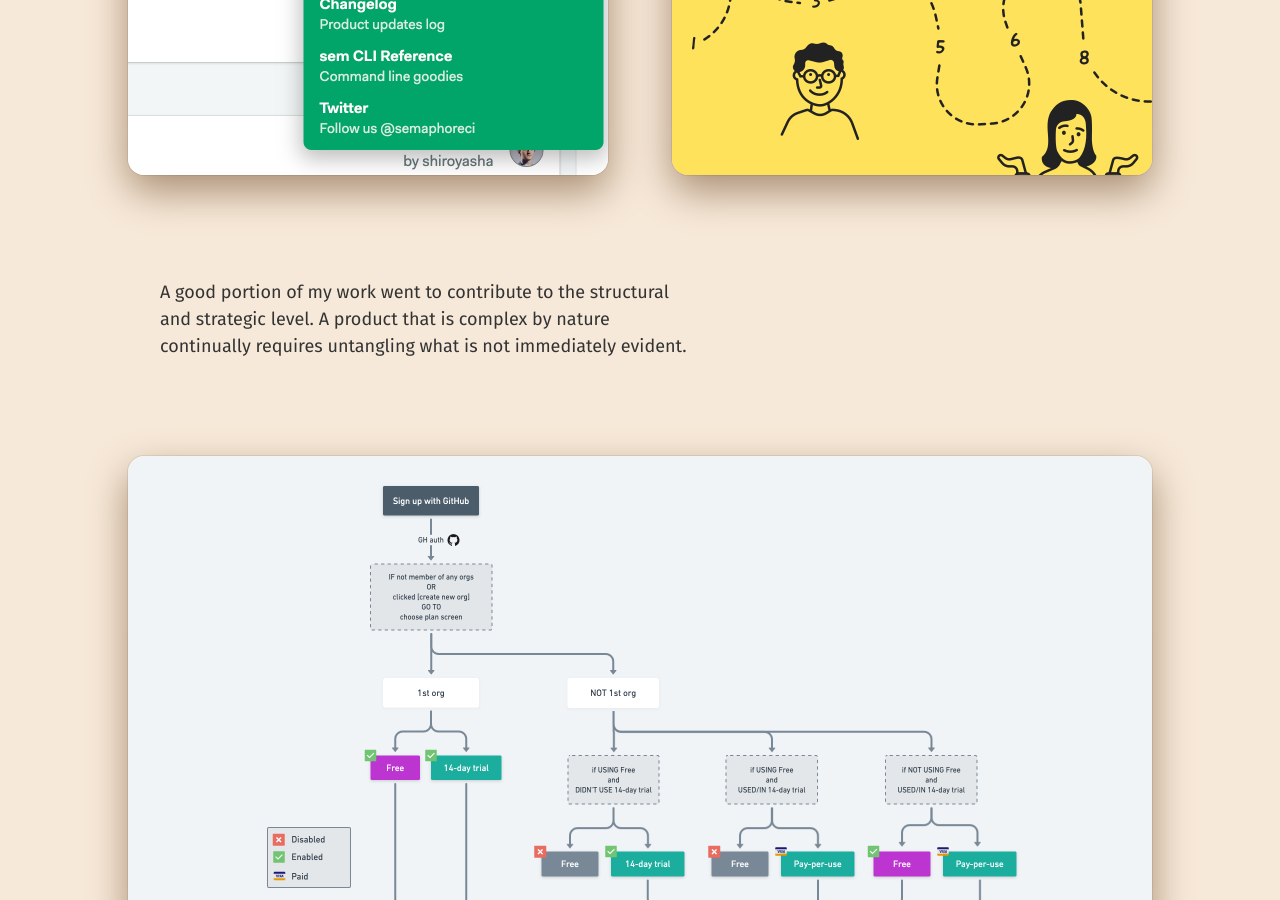
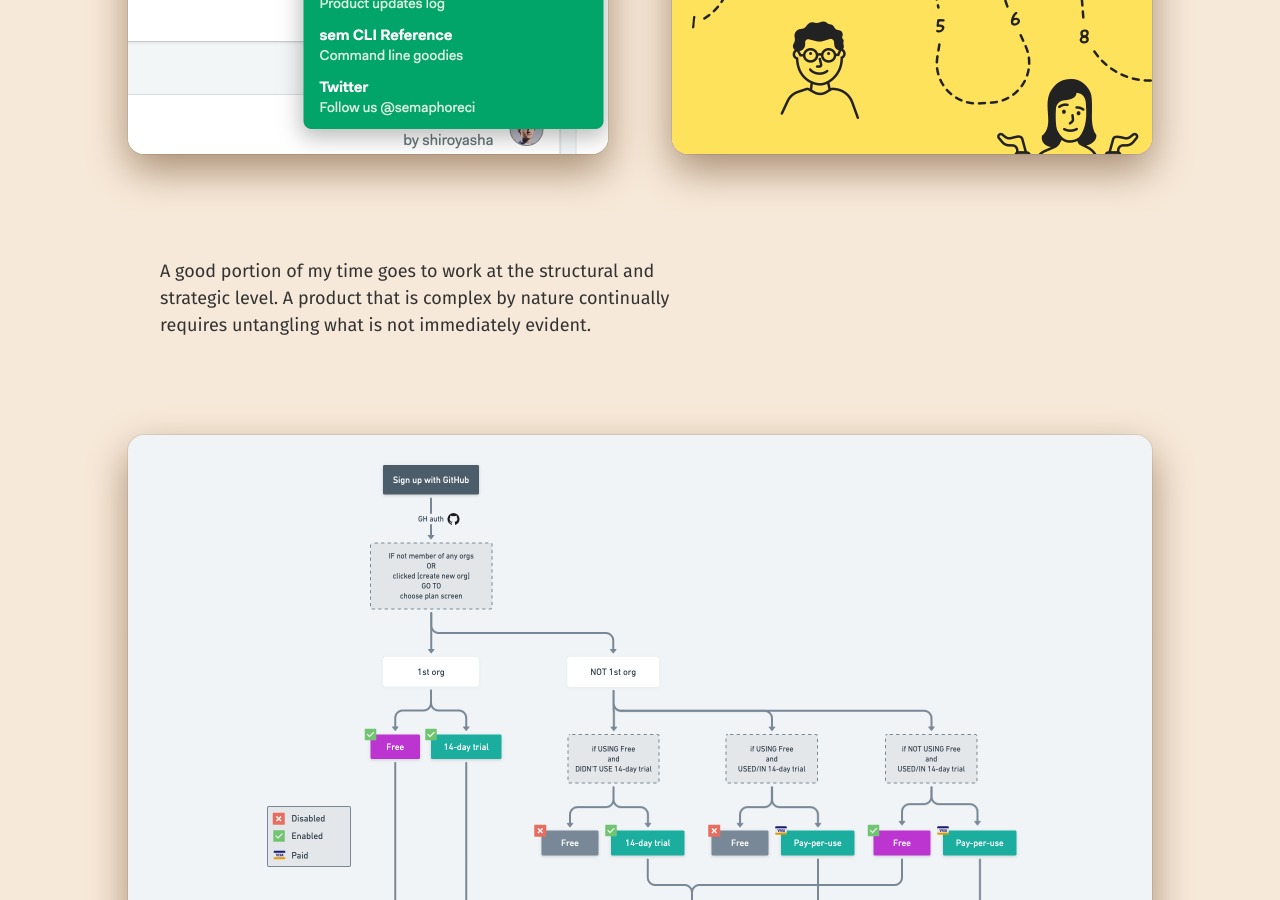
Before and after one commit to ropsii/ropsii.github.io, a Jekyll site: the page built from work.html, in a window 1280 px wide and 900 px high, scrolled down 6226 px. Built offline with Jekyll 4.4.1, drawn with Linux system fonts in a browser that asks for light colours; some of the changed text lies outside the part shown.

Commit message:
work update

```diff
--- a/_layouts/work.html
+++ b/_layouts/work.html
@@ -65,7 +65,7 @@
                             </div>
                         </div>
 
-                        <div class="mw6 mw5-l mt5 mt2-l">
+                        <div class="mw6 mw5-l mt5">
                             <div class="flex flex-wrap nl3 nr3">
                                 <div class="w-100-ns w-50-m w-100-l pa3">
                                     <div class="flex">
@@ -160,7 +160,7 @@
                     </div>
 
                     <div class="ph4-m mv4 mv5-m pv4">
-                        <p class="measure mb0 pr5-m">Occasionally I’d do illustrations to freshen up the onboarding adn make blank screens more fun.
+                        <p class="measure mb0 pr5-m">Occasionally I can help with illustration to freshen up the onboarding and make blank screens more fun.
                         </p>
                     </div>
 
@@ -183,7 +183,7 @@
                     </div>
 
                     <div class="ph4-m mv4 mv5-m pv4">
-                        <p class="measure mb0">A good portion of my work went to contribute to the structural and strategic level. A product that is complex by nature continually requires untangling what is not immediately evident.</p>
+                        <p class="measure mb0">A good portion of my time goes to work at the structural and strategic level. A product that is complex by nature continually requires untangling what is not immediately evident.</p>
                     </div>
 
                     <div class="mb5">
```
Also changed, not shown: assets/work-sem-project.png.
